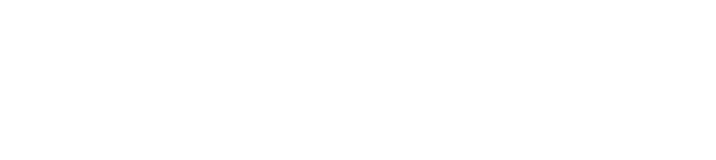
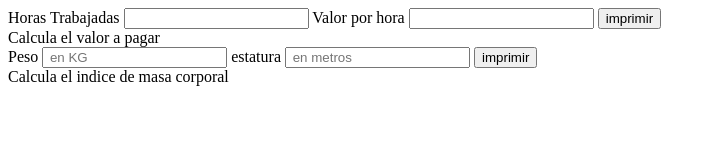
Before and after one commit to pipefake/taller_javascript, a plain HTML site: page index.html in a window 1280 px wide. Shown: the whole page, without its empty margins (0-716 px from the left). Drawn offline with Linux system fonts and the light colour scheme.

Commit message:
2 primeros retos

```diff
--- a/index.html
+++ b/index.html
@@ -5,12 +5,33 @@
     <meta charset="UTF-8">
     <meta http-equiv="X-UA-Compatible" content="IE=edge">
     <meta name="viewport" content="width=device-width, initial-scale=1.0">
-
+    <script src="js/desafio1.js"></script>
+    <script src="js/desafio2.js"></script>
+    <script src="js/desafio3.js"></script>
+    <script src="js/desafio4.js"></script>
+    <script src="js/desafio5.js"></script>
+    <script src="js/desafio6.js"></script>
+    <script src="js/desafio7.js"></script>
     <title>Document</title>
 </head>
 
 <body>
-
+    <div>
+        <label for="Htrabajadas">Horas Trabajadas</label>
+        <input type="text" id="Htrabajadas" name="Horas trabajadas" />
+        <label for="Htrabajadas">Valor por hora</label>
+        <input type="text" id="Valorhora" name="Valor por hora" />
+        <button onclick="mostrar_valorpaga();">imprimir</button>
+        <div id="valorpaga">Calcula el valor a pagar</div>
+    </div>
+    <div>
+        <label for="peso">Peso</label>
+        <input type="text" id="peso" name="peso" placeholder=" en KG " />
+        <label for="estatura">estatura</label>
+        <input type="text" id="estatura" name="estatura" placeholder=" en metros " />
+        <button onclick="mostrar_imc();">imprimir</button>
+        <div id="imc_show">Calcula el indice de masa corporal</div>
+    </div>
 </body>
 
 </html>
--- a/js/desafio1.js
+++ b/js/desafio1.js
@@ -0,0 +1,6 @@
+function mostrar_valorpaga() {
+    var horas_trabajadas = document.getElementById("Htrabajadas").value;
+    var valor_hora = document.getElementById("Valorhora").value;
+    var valor_paga = horas_trabajadas * valor_hora;
+    document.getElementById("valorpaga").innerHTML = "El total a pagar es: " + valor_paga;
+}
--- a/js/desafio2.js
+++ b/js/desafio2.js
@@ -0,0 +1,6 @@
+function mostrar_imc() {
+    var peso = document.getElementById("peso").value;
+    var estatura = document.getElementById("estatura").value;
+    var imc = (peso / (estatura * estatura)).toFixed(2);
+    document.getElementById("imc_show").innerHTML = "El total a pagar es: " + imc;
+}
```
